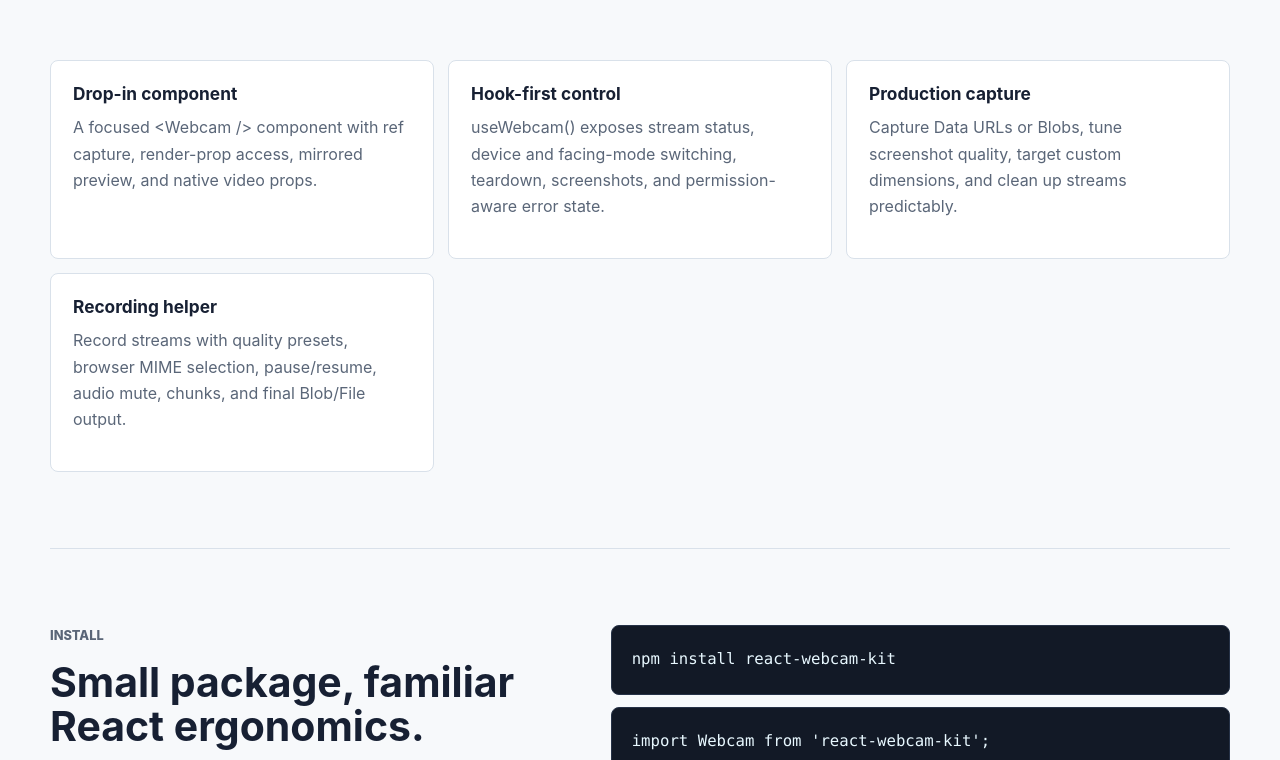
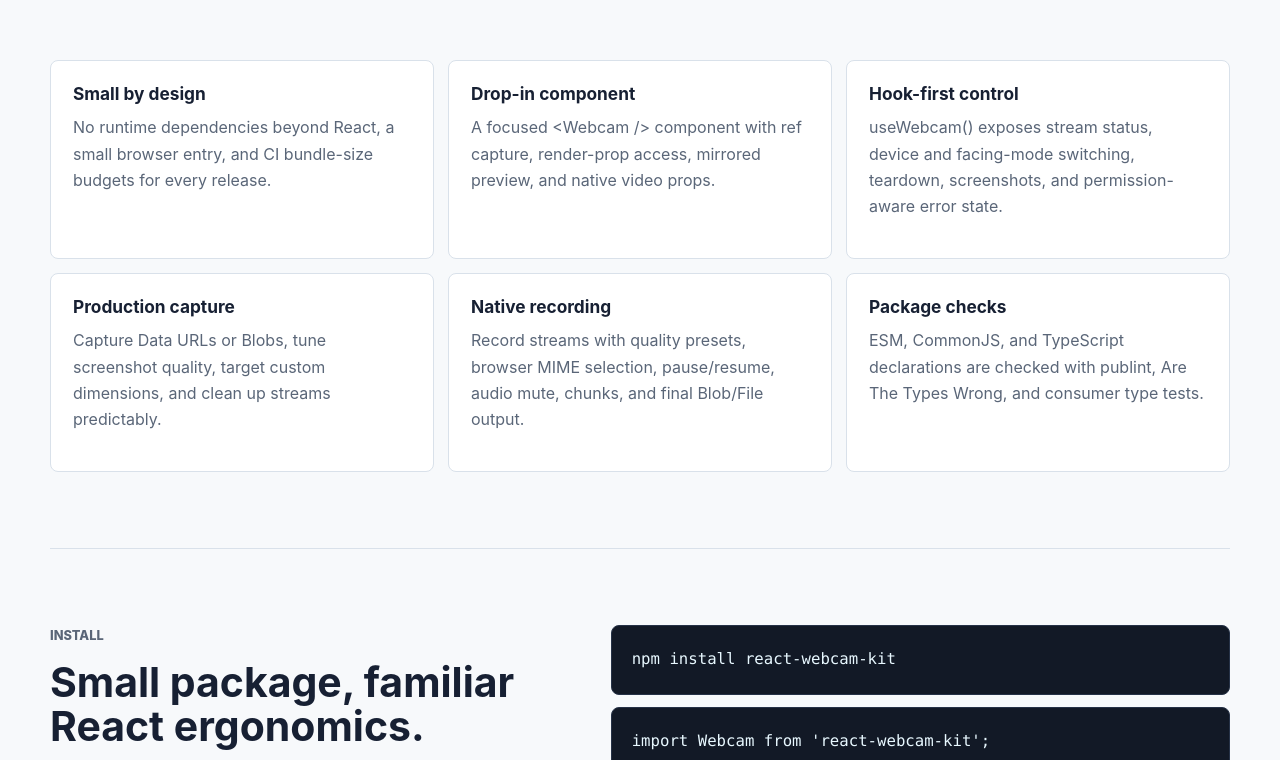
Before and after one commit to modeitsch/react-webcam-kit, a React (Vite) app in the folder site/: page / in a window 1280 px wide. Shown: the part 1740-2500 px from the top of the page. Built offline with nearby package versions, Linux system fonts and the light colour scheme.

Commit message:
docs: explain package size benefits

```diff
--- a/site/src/main.tsx
+++ b/site/src/main.tsx
@@ -24,6 +24,10 @@ const navItems = [
 
 const featureItems = [
   {
+    title: 'Small by design',
+    body: 'No runtime dependencies beyond React, a small browser entry, and CI bundle-size budgets for every release.',
+  },
+  {
     title: 'Drop-in component',
     body: 'A focused <Webcam /> component with ref capture, render-prop access, mirrored preview, and native video props.',
   },
@@ -36,8 +40,12 @@ const featureItems = [
     body: 'Capture Data URLs or Blobs, tune screenshot quality, target custom dimensions, and clean up streams predictably.',
   },
   {
-    title: 'Recording helper',
+    title: 'Native recording',
     body: 'Record streams with quality presets, browser MIME selection, pause/resume, audio mute, chunks, and final Blob/File output.',
+  },
+  {
+    title: 'Package checks',
+    body: 'ESM, CommonJS, and TypeScript declarations are checked with publint, Are The Types Wrong, and consumer type tests.',
   },
 ];
 
@@ -92,6 +100,8 @@ const qualityItems = [
   'TypeScript declarations',
   'ESM and CommonJS output',
   'React 18 and 19 peer range',
+  'Zero runtime dependencies beyond React',
+  'Bundle-size CI budget',
   'Vitest coverage for public behavior',
   'ESLint 9 and Prettier checks',
   'GitHub Pages workflow',
```
Also changed, not shown: 1 other file (tests, documents, lock files or other folders).
